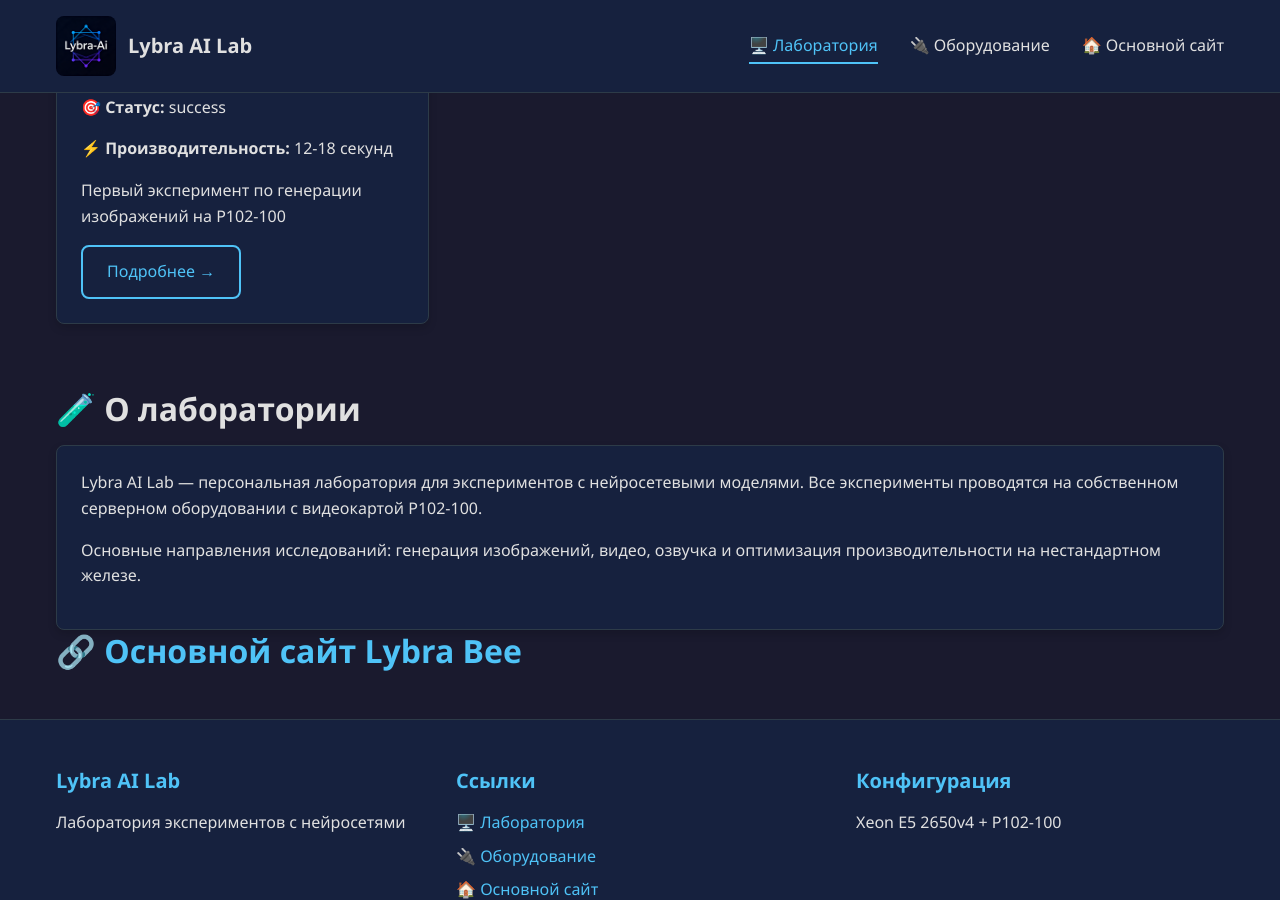
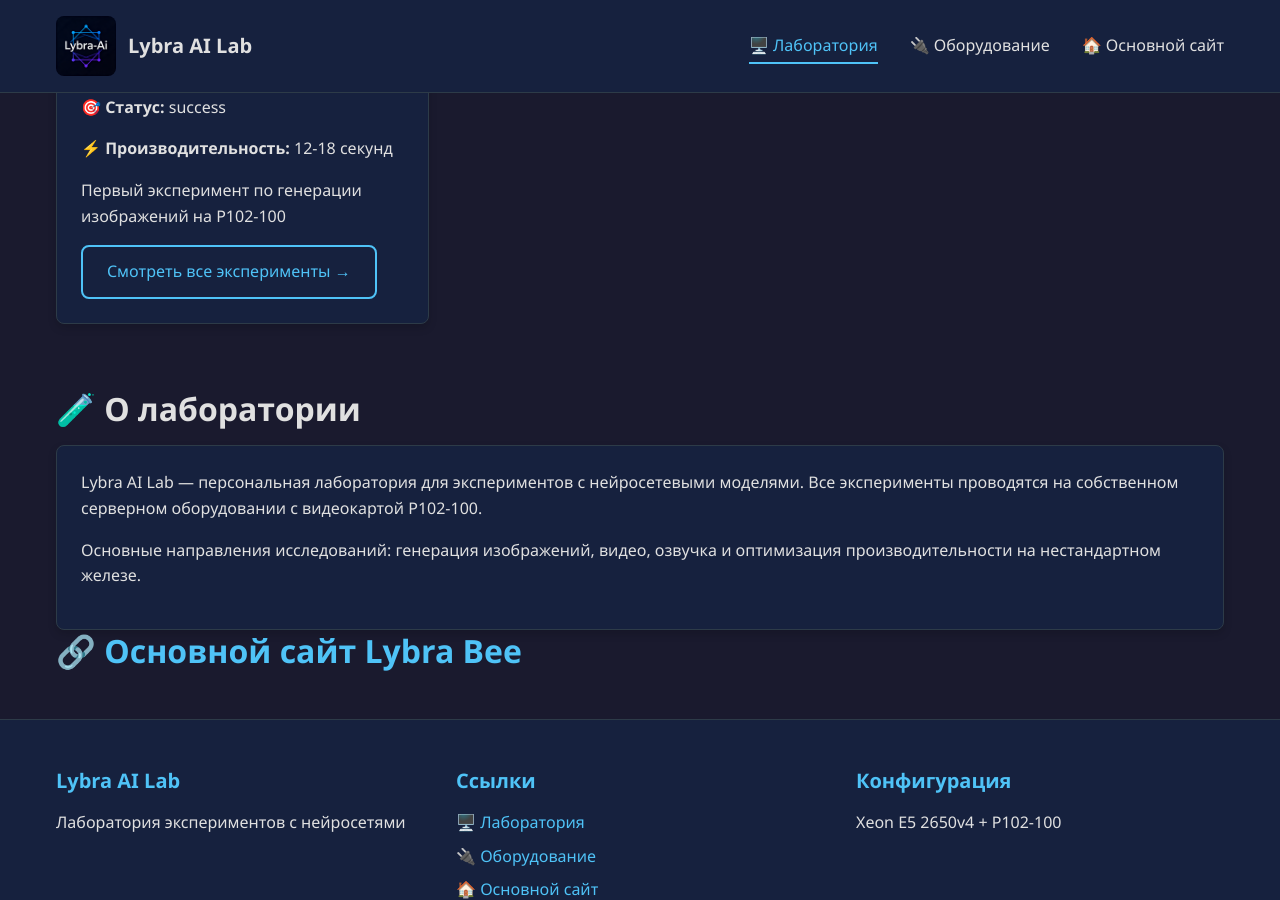
Before and after one commit to lybra-bee/lybra-ai-lab, a Jekyll site: the page built from index.md, in a window 1280 px wide and 900 px high, scrolled down 984 px. Built offline with Jekyll 4.4.1, drawn with Linux system fonts in a browser that asks for light colours.

Commit message:
Update index.md

```diff
--- a/index.md
+++ b/index.md
@@ -27,7 +27,7 @@
     <p><strong>⚡ Производительность:</strong> {{ experiment.performance }}</p>
     {% endif %}
     <p>{{ experiment.description }}</p>
-    <a href="{{ experiment.url | relative_url }}" class="btn btn-secondary">Подробнее →</a>
+    <a href="{{ '/experiments/' | relative_url }}" class="btn btn-secondary">Смотреть все эксперименты →</a>
 </div>
 {% endfor %}
 </div>
```
